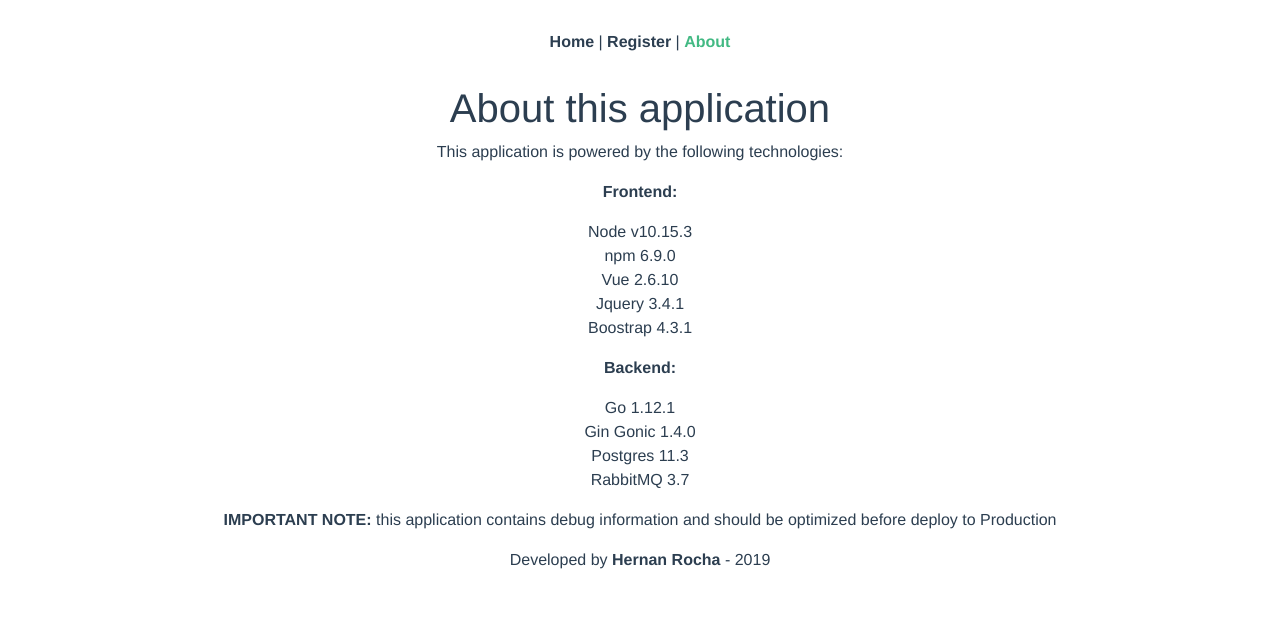
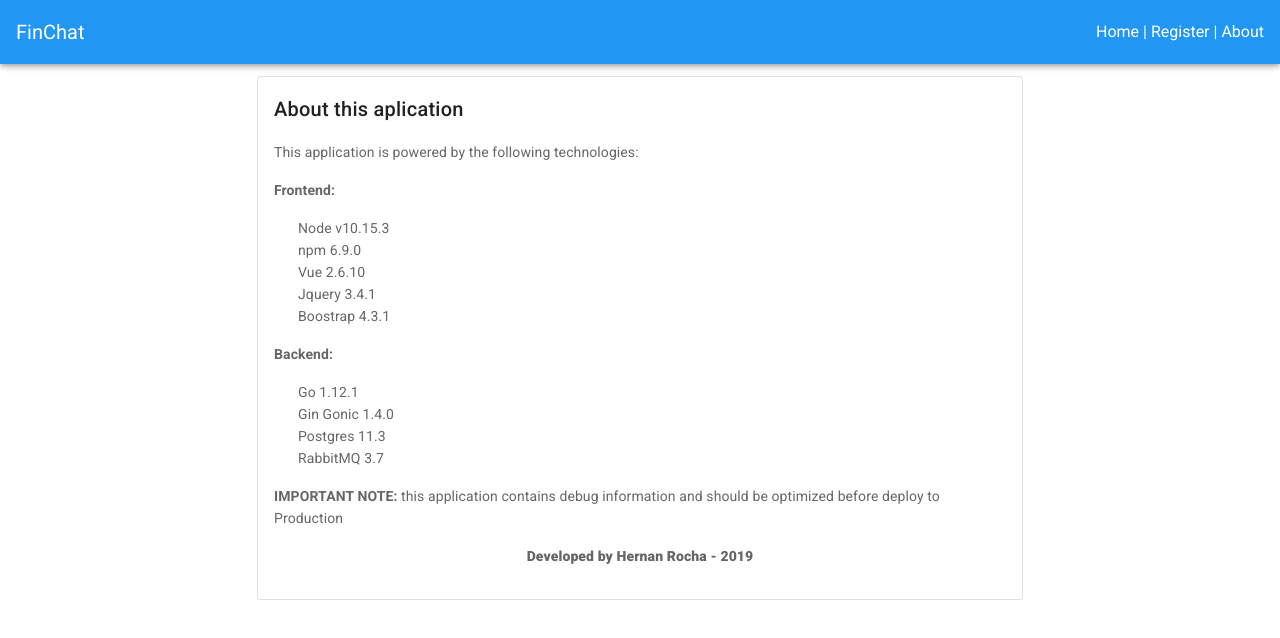
Before and after one commit to hernanrocha/fin-chat-vue, a Vue app: page /about in a window 1280 px wide. Shown: the top 638 px of the page. Built offline with nearby package versions, Linux system fonts and the light colour scheme; what vue-chat-scroll would draw is missing.

Commit message:
Added Vuetify

```diff
--- a/public/index.html
+++ b/public/index.html
@@ -6,6 +6,8 @@
     <meta name="viewport" content="width=device-width,initial-scale=1.0">
     <link rel="icon" href="<%= BASE_URL %>favicon.ico">
     <title>frontend</title>
+    <link rel="stylesheet" href="https://fonts.googleapis.com/css?family=Roboto:100,300,400,500,700,900">
+    <link rel="stylesheet" href="https://cdn.jsdelivr.net/npm/@mdi/font@latest/css/materialdesignicons.min.css">
   </head>
   <body>
     <noscript>
--- a/src/App.vue
+++ b/src/App.vue
@@ -1,32 +1,40 @@
+<style>
+.v-application a {
+  color: white !important;
+}
+</style>
+
 <template>
-  <div id="app">
-    <div id="nav">
-      <router-link to="/">Home</router-link> |
-      <router-link to="/register">Register</router-link> |
-      <router-link to="/about">About</router-link>
-    </div>
-    <router-view />
-  </div>
+  <v-app>
+    <v-app-bar app color="info" dark>
+
+      <!-- Left -->
+      <v-icon color="white">chart-finance</v-icon>
+      <v-toolbar-title>FinChat</v-toolbar-title>
+
+      <v-spacer></v-spacer>
+
+      <div class="inverse--text">
+        <router-link to="/">Home</router-link> |
+        <router-link to="/register">Register</router-link> |
+        <router-link to="/about">About</router-link>
+      </div>
+
+    </v-app-bar>
+
+    <v-content>
+      <router-view/>
+    </v-content>
+  </v-app>
 </template>
 
-<style>
-#app {
-  font-family: "Avenir", Helvetica, Arial, sans-serif;
-  -webkit-font-smoothing: antialiased;
-  -moz-osx-font-smoothing: grayscale;
-  text-align: center;
-  color: #2c3e50;
-}
-#nav {
-  padding: 30px;
-}
+<script>
 
-#nav a {
-  font-weight: bold;
-  color: #2c3e50;
-}
+export default {
+  name: 'App',
 
-#nav a.router-link-exact-active {
-  color: #42b983;
-}
-</style>
+  data: () => ({
+    //
+  }),
+};
+</script>
--- a/src/main.js
+++ b/src/main.js
@@ -9,6 +9,7 @@
 import App from "./App.vue";
 import router from "./router";
 import "./registerServiceWorker";
+import vuetify from './plugins/vuetify';
 
 Vue.config.productionTip = false;
 
@@ -22,5 +23,6 @@
 
 new Vue({
   router,
+  vuetify,
   render: h => h(App)
 }).$mount("#app");
--- /dev/null
+++ b/src/plugins/vuetify.js
@@ -0,0 +1,7 @@
+import Vue from 'vue';
+import Vuetify from 'vuetify/lib';
+
+Vue.use(Vuetify);
+
+export default new Vuetify({
+});
--- a/src/views/About.vue
+++ b/src/views/About.vue
@@ -1,6 +1,10 @@
 <template>
-  <div class="about">
-    <h1>About this application</h1>
+  <v-container>
+    <v-row justify="center">
+      <v-col md="8">
+        <v-card outlined>
+          <v-card-title>About this aplication</v-card-title>
+          <v-card-text>
             <p>This application is powered by the following technologies:</p>
 
             <p><b>Frontend:</b></p>
@@ -21,6 +25,14 @@
             </ul>
 
             <p><b>IMPORTANT NOTE:</b> this application contains debug information and should be optimized before deploy to Production</p>
-    <p>Developed by <b>Hernan Rocha</b> - 2019</p>
+            <p class="font-weight-black text-center">Developed by <b>Hernan Rocha</b> - 2019</p>
+          </v-card-text>
+        </v-card>
+
+      </v-col>
+    </v-row>
+  </v-container>
+
+
   </div>
 </template>
--- /dev/null
+++ b/vue.config.js
@@ -0,0 +1,5 @@
+module.exports = {
+  "transpileDependencies": [
+    "vuetify"
+  ]
+}
```
Also changed, not shown: package.json (+9 -4 lines), src/assets/logo.svg (added), 1 other file (tests, documents, lock files or other folders). Lines whose indentation alone changed are shown as unchanged.
